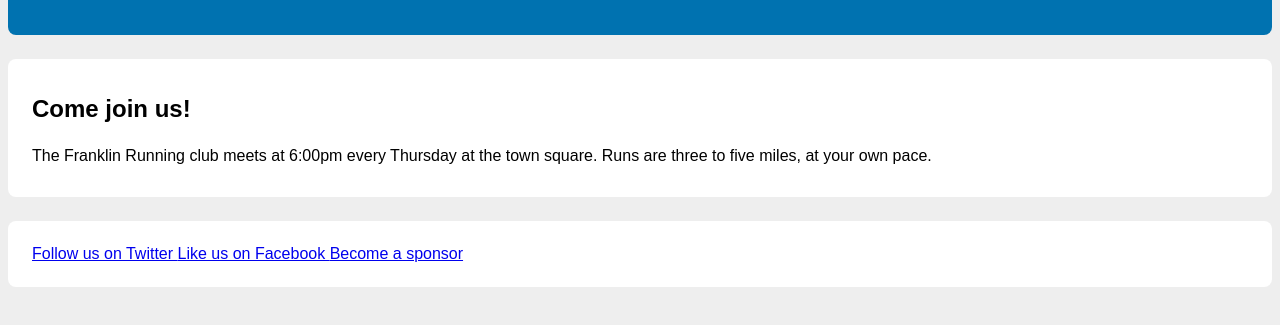
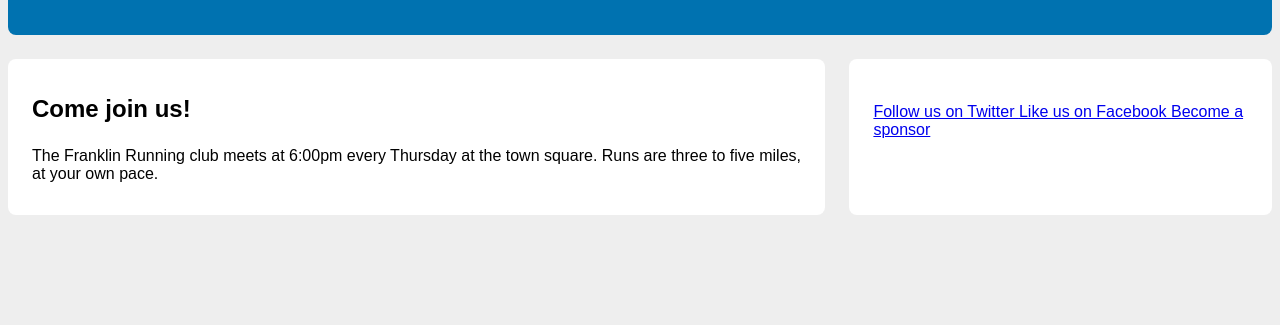
Before and after one commit to EnricoMassoneDeltatre/mastering-box-model, a website: page index.html in a window 1280 px wide. Shown: the part 85-410 px from the top of the page. Drawn offline with Linux system fonts and the light colour scheme.

Commit message:
got the desidered 2 columns layout

```diff
--- a/index.html
+++ b/index.html
@@ -14,6 +14,7 @@
     <h1>Franklin Running Club</h1>
   </header>
 
+  <div class="wrapper">
     <div class="container">
       <main class="main">
         <h2>
@@ -38,6 +39,7 @@
         </a>
       </aside>
     </div>
+  </div>
 </body>
 
 </html>
--- a/style.css
+++ b/style.css
@@ -24,14 +24,28 @@ header {
   padding: 1em 1.5em;
 }
 
+.wrapper {
+  margin-left: -1.5em;
+  margin-right: -1.5em;
+  margin-top: 0;
+}
+
+.container {
+  display: table;
+  width: 100%;
+  border-spacing: 1.5em;
+}
+
 .main {
   background-color: #fff;
   border-radius: 0.5em;
   padding: 1em 1.5em;
+  display: table-cell;
 }
 
 .sidebar {
   background-color: #fff;
   border-radius: 0.5em;
   padding: 1.5em;
+  display: table-cell;
 }
```
Lines whose indentation alone changed are shown as unchanged.
